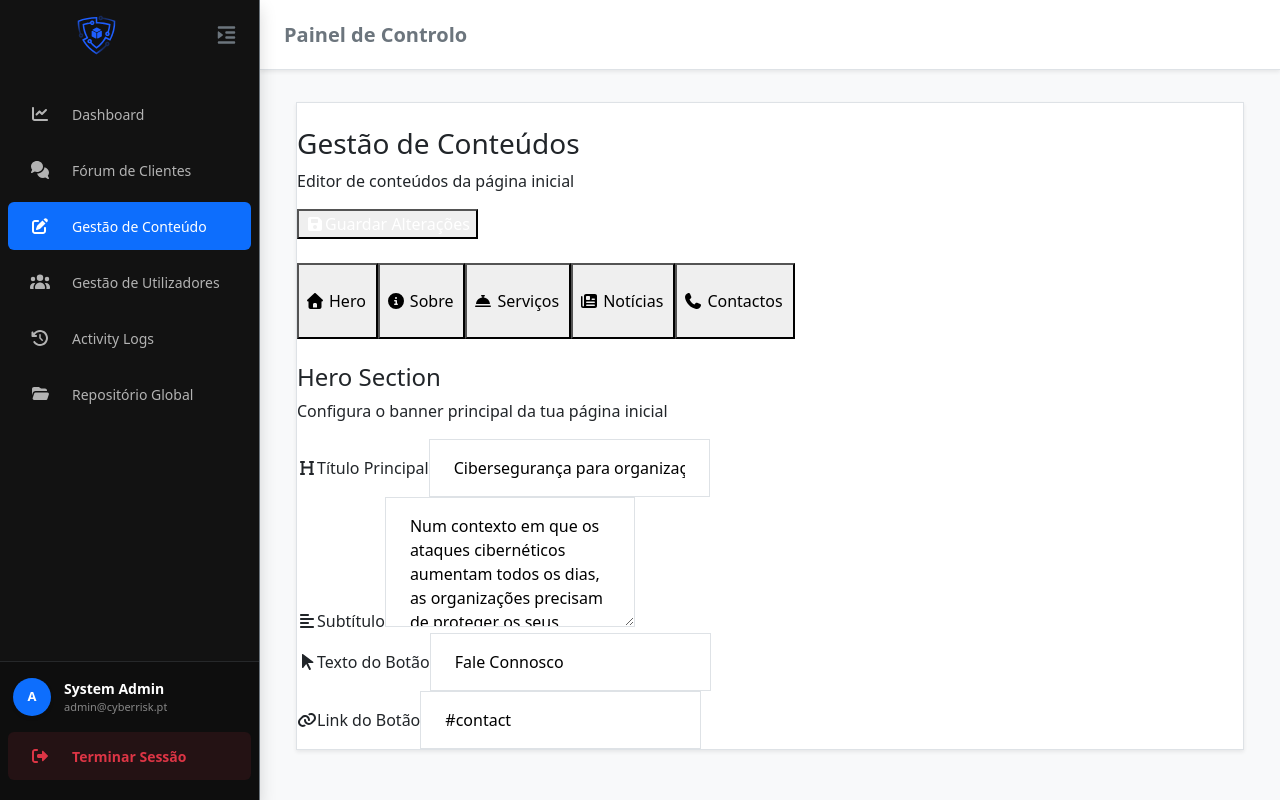
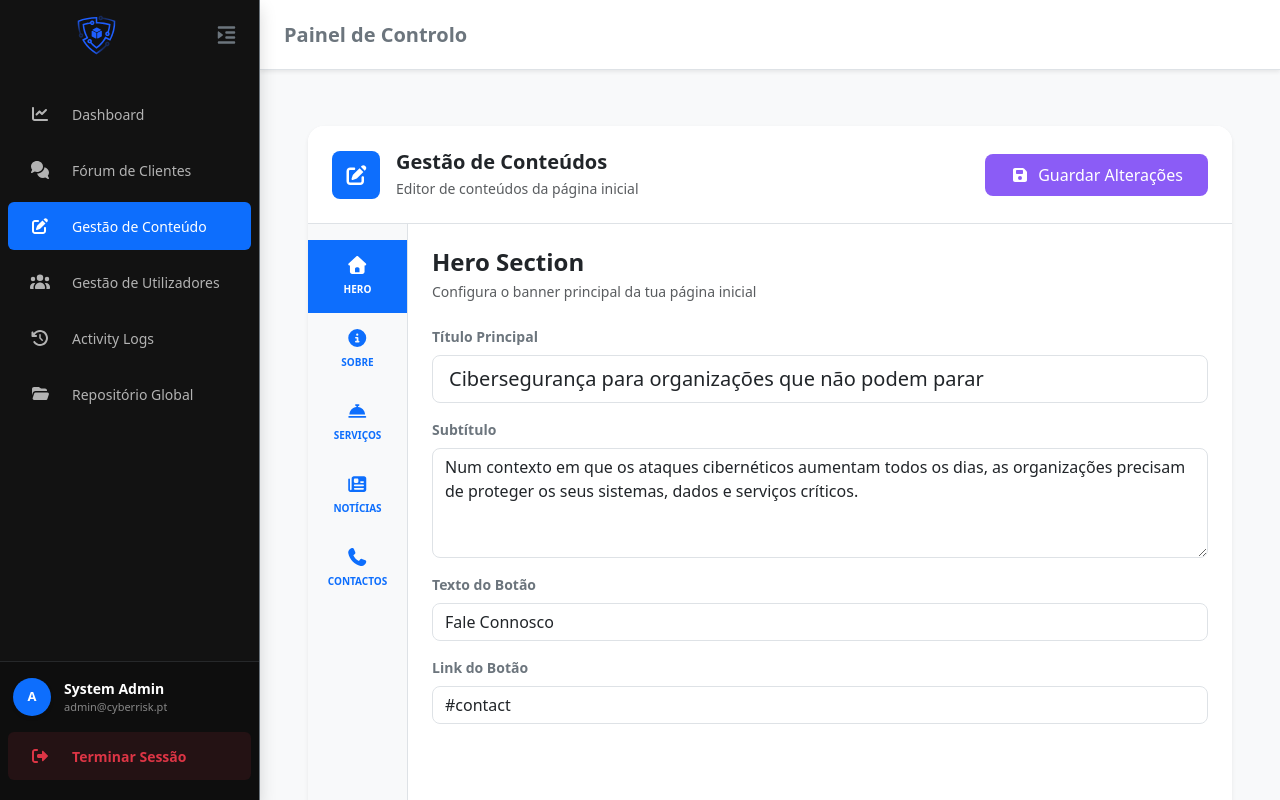
Before and after one commit to joelf011/CiberBoxSecur, a React app in the folder frontend/: page /admin/cms in a window 1280 px wide. Built offline with nearby package versions, Linux system fonts and the light colour scheme; the HTML template or start-up script is replaced by a standard one.

Commit message:
ContentManagement

```diff
--- a/frontend/src/pages/admin/GestaoConteudos.jsx
+++ b/frontend/src/pages/admin/GestaoConteudos.jsx
@@ -9,16 +9,14 @@ import {
   faNewspaper,
   faPhone
 } from '@fortawesome/free-solid-svg-icons';
-import Hero from './gestao/Hero';
-import About from './gestao/About';
-
+import Hero from './gestao/Hero.jsx';
+import About from './gestao/About.jsx';
+import Services from './gestao/Services.jsx';
+import News from './gestao/News.jsx';
+import Contacts from './gestao/Contacts.jsx';
 
 const GestaoConteudos = () => {
   const [activeTab, setActiveTab] = useState('hero');
-
-  // Cores do tema (Roxo do AdminPanel)
-  const purpleClass = "text-purple-600";
-  const bgPurpleClass = "bg-purple-600";
 
   const menuItems = [
     { id: 'hero', label: 'Hero', icon: faHome },
@@ -29,67 +27,62 @@ const GestaoConteudos = () => {
   ];
 
   return (
-    <div className="max-w-6xl mx-auto">
-      <div className="bg-white rounded-2xl shadow-sm border border-slate-200 overflow-hidden">
+    <div className="container-fluid my-4">
+      <div className="card shadow-sm border-0 rounded-4 overflow-hidden">
 
         {/* Header Interno */}
-        <div className="p-6 border-b border-slate-100 flex justify-between items-center">
-          <div className="flex items-center gap-4">
-            <div className={`w-12 h-12 rounded-xl text-white flex items-center justify-center ${bgPurpleClass}`}>
+        <div className="card-header bg-white border-bottom p-4 d-flex justify-content-between align-items-center flex-wrap gap-3">
+          <div className="d-flex align-items-center gap-3">
+            <div className="rounded-3 bg-primary text-white d-flex align-items-center justify-content-center" style={{ width: '48px', height: '48px', backgroundColor: 'rgb(139, 92, 246)' }}>
               <FontAwesomeIcon icon={faEdit} size="lg" />
             </div>
             <div>
-              <h3 className="text-xl font-bold text-slate-800">Gestão de Conteúdos</h3>
-              <p className="text-sm text-slate-500">Editor de conteúdos da página inicial</p>
+              <h3 className="h5 fw-bold text-dark mb-1">Gestão de Conteúdos</h3>
+              <p className="text-muted small mb-0">Editor de conteúdos da página inicial</p>
             </div>
           </div>
 
-          <button className={`flex items-center gap-2 px-6 py-2.5 rounded-xl text-white font-medium transition-transform hover:scale-105 ${bgPurpleClass}`}>
+          <button className="btn text-white px-4 py-2 rounded-3 d-flex align-items-center gap-2" style={{ backgroundColor: 'rgb(139, 92, 246)' }}>
             <FontAwesomeIcon icon={faSave} />
             Guardar Alterações
           </button>
         </div>
 
-        <div className="flex min-h-[600px]">
-          {/* Sidebar de Navegação Local */}
-          <div className="w-24 border-r border-slate-100 bg-slate-50/50 flex flex-col py-4">
-            {menuItems.map((item) => (
-              <button
-                key={item.id}
-                onClick={() => setActiveTab(item.id)}
-                className={`flex flex-col items-center gap-2 py-4 transition-all relative ${
-                  activeTab === item.id ? purpleClass : 'text-slate-400 hover:text-slate-600'
-                }`}
-              >
-                {/* Indicador Lateral */}
-                {activeTab === item.id && (
-                  <div className={`absolute left-0 top-2 bottom-2 w-1 rounded-r-full ${bgPurpleClass}`} />
-                )}
+        {/* Corpo Principal: Sidebar + Conteúdo */}
+        <div className="d-flex" style={{ minHeight: '600px' }}>
 
-                <FontAwesomeIcon icon={item.icon} className="text-xl" />
-                <span className="text-[10px] font-bold uppercase tracking-wider text-center px-1">
+          {/* Sidebar Lateral Esquerda */}
+          <div className="bg-light border-end d-flex flex-column pt-3" style={{ width: '100px' }}>
+            {menuItems.map((item) => {
+              const isActive = activeTab === item.id;
+              return (
+                <button
+                  key={item.id}
+                  onClick={() => setActiveTab(item.id)}
+                  className={`btn border-0 rounded-0 py-3 d-flex flex-column align-items-center gap-2 text-uppercase fw-bold style-none shadow-none`}
+                  style={{
+                    fontSize: '10px',
+                    color: isActive ? '#ffffff' : '#0d6efd',
+                    backgroundColor: isActive ? '#0d6efd' : 'transparent',
+                    borderLeft: isActive ? '4px solid #0d6efd' : 'none'
+                  }}
+                >
+                  <FontAwesomeIcon icon={item.icon} style={{ fontSize: '18px' }} />
                   {item.label}
-                </span>
-
-                {/* Fundo da aba ativa (Bolha) */}
-                {activeTab === item.id && (
-                   <div className="absolute inset-0 bg-purple-50 -z-10 mx-2 rounded-xl" />
-                )}
-              </button>
-            ))}
+                </button>
+              );
+            })}
           </div>
 
-          {/* Área do Formulário */}
-          <div className="flex-1 p-10 bg-white">
-            {activeTab === 'hero' && <Hero/>}
-            {activeTab === 'sobre' && <About/>}
-            {activeTab === 'servicos' && (
-              <div className="flex flex-col items-center justify-center h-full text-slate-400 gap-4 italic">
-                <FontAwesomeIcon icon={faConciergeBell} size="3x" className="opacity-20" />
-                <p>Editor de Serviços em breve...</p>
-              </div>
-            )}
+          {/* Área Direita do Conteúdo */}
+          <div className="flex-grow-1 p-4 bg-white">
+            {activeTab === 'hero' && <Hero />}
+            {activeTab === 'sobre' && <About />}
+            {activeTab === 'servicos' && <Services />}
+            {activeTab === 'noticias' && <News />}
+            {activeTab === 'contactos' && <Contacts />}
           </div>
+
         </div>
       </div>
     </div>
--- a/frontend/src/pages/admin/gestao/About.jsx
+++ b/frontend/src/pages/admin/gestao/About.jsx
@@ -1,45 +1,20 @@
- import React from 'react';
-import { FontAwesomeIcon } from '@fortawesome/react-fontawesome';
-import { faAddressCard, faQuoteLeft, faImage } from '@fortawesome/free-solid-svg-icons';
+import React from 'react';
 
 const About = () => {
   return (
-    <div className="space-y-8 animate-in fade-in slide-in-from-bottom-4 duration-500">
-      <div>
-        <h4 className="text-2xl font-bold text-slate-800">Sobre Nós</h4>
-        <p className="text-slate-500">Gere a apresentação e história da tua organização</p>
+    <div className="w-100">
+      <div className="mb-4">
+        <h4 className="fw-bold text-dark mb-1">Sobre Nós</h4>
+        <p className="text-muted small">Gere a apresentação e história da tua organização</p>
       </div>
 
-      <div className="space-y-6">
-        <div className="grid gap-2">
-          <label className="text-sm font-bold text-slate-700 flex items-center gap-2 ml-1">
-            <FontAwesomeIcon icon={faAddressCard} className="text-purple-500" />
-            Título da Secção
-          </label>
-          <input
-            type="text"
-            className="w-full px-4 py-3 rounded-xl border border-slate-200 bg-slate-50 focus:bg-white focus:ring-2 focus:ring-purple-500 outline-none transition-all"
-            defaultValue="Especialistas em Defesa Digital"
-          />
+      <div className="border border-2 border-dashed bg-light rounded-4 p-5 text-center d-flex flex-column align-items-center justify-content-center" style={{ minHeight: '250px' }}>
+        <div className="rounded-circle bg-white shadow-sm d-flex align-items-center justify-content-center fw-bold text-secondary mb-3" style={{ width: '40px', height: '40px' }}>
+          i
         </div>
-
-        <div className="grid gap-2">
-          <label className="text-sm font-bold text-slate-700 flex items-center gap-2 ml-1">
-            <FontAwesomeIcon icon={faQuoteLeft} className="text-purple-500" />
-            História / Missão
-          </label>
-          <textarea
-            rows={6}
-            className="w-full px-4 py-3 rounded-xl border border-slate-200 bg-slate-50 focus:bg-white focus:ring-2 focus:ring-purple-500 outline-none transition-all resize-none"
-            defaultValue="Fundada com o objetivo de tornar o ciberespaço um lugar mais seguro, a nossa equipa foca-se em fornecer soluções robustas para empresas..."
-          />
-        </div>
-
-        <div className="p-8 border-2 border-dashed border-slate-200 rounded-2xl flex flex-col items-center justify-center bg-slate-50 hover:bg-slate-100 transition-colors cursor-pointer">
-          <FontAwesomeIcon icon={faImage} className="text-slate-300 text-4xl mb-3" />
-          <p className="text-sm font-medium text-slate-600">Clica para alterar a imagem de destaque</p>
-          <p className="text-xs text-slate-400 mt-1">Recomendado: 800x600px (PNG/JPG)</p>
-        </div>
+        <p className="text-muted fw-medium small mb-0">
+          Os campos para a secção "Sobre" serão carregados aqui.
+        </p>
       </div>
     </div>
   );
--- /dev/null
+++ b/frontend/src/pages/admin/gestao/Contacts.jsx
@@ -0,0 +1,54 @@
+import React from 'react';
+
+const Contacts = () => {
+  return (
+    <div className="w-100">
+      <div className="mb-4">
+        <h4 className="fw-bold text-dark mb-1">Contactos</h4>
+        <p className="text-muted small">Informações de contacto da organização</p>
+      </div>
+
+      <div className="d-flex flex-column gap-3">
+
+        {/* Email Principal */}
+        <div className="form-group">
+          <label className="form-label fw-bold text-dark small mb-2 ms-1">
+            Email Principal
+          </label>
+          <input
+            type="email"
+            className="form-control rounded-3 p-3"
+            defaultValue="geral@cyberrisk.pt"
+          />
+        </div>
+
+        {/* Telefone */}
+        <div className="form-group">
+          <label className="form-label fw-bold text-dark small mb-2 ms-1">
+            Telefone
+          </label>
+          <input
+            type="text"
+            className="form-control rounded-3 p-3"
+            defaultValue="+351 210 000 000"
+          />
+        </div>
+
+        {/* Morada Sede */}
+        <div className="form-group">
+          <label className="form-label fw-bold text-dark small mb-2 ms-1">
+            Morada Sede
+          </label>
+          <input
+            type="text"
+            className="form-control rounded-3 p-3"
+            defaultValue="Av. da Liberdade 110, 1250-146 Lisboa"
+          />
+        </div>
+
+      </div>
+    </div>
+  );
+};
+
+export default Contacts;
--- a/frontend/src/pages/admin/gestao/Hero.jsx
+++ b/frontend/src/pages/admin/gestao/Hero.jsx
@@ -4,61 +4,63 @@ import { faHeading, faAlignLeft, faLink, faMousePointer } from '@fortawesome/fre
 
 const Hero = () => {
   return (
-    <div className="space-y-8 animate-in fade-in slide-in-from-bottom-4 duration-500">
-      <div>
-        <h4 className="text-2xl font-bold text-slate-800">Hero Section</h4>
-        <p className="text-slate-500">Configura o banner principal da tua página inicial</p>
+    <div className="w-100">
+      <div className="mb-4">
+        <h4 className="fw-bold text-dark mb-1">Hero Section</h4>
+        <p className="text-muted small">Configura o banner principal da tua página inicial</p>
       </div>
 
-      <div className="space-y-6">
-        <div className="grid gap-2">
-          <label className="text-sm font-bold text-slate-700 flex items-center gap-2 ml-1">
-            <FontAwesomeIcon icon={faHeading} className="text-purple-500" />
+      <div className="d-flex flex-column gap-3">
+
+        {/* Título Principal */}
+        <div className="form-group">
+          <label className="form-label fw-bold text-secondary small d-flex align-items-center gap-2 mb-2">
             Título Principal
           </label>
           <input
             type="text"
-            className="w-full px-4 py-3 rounded-xl border border-slate-200 bg-slate-50 focus:bg-white focus:ring-2 focus:ring-purple-500 outline-none transition-all"
+            className="form-control form-control-lg rounded-3"
             defaultValue="Cibersegurança para organizações que não podem parar"
           />
         </div>
 
-        <div className="grid gap-2">
-          <label className="text-sm font-bold text-slate-700 flex items-center gap-2 ml-1">
-            <FontAwesomeIcon icon={faAlignLeft} className="text-purple-500" />
+        {/* Subtítulo */}
+        <div className="form-group">
+          <label className="form-label fw-bold text-secondary small d-flex align-items-center gap-2 mb-2">
             Subtítulo
           </label>
           <textarea
             rows={4}
-            className="w-full px-4 py-3 rounded-xl border border-slate-200 bg-slate-50 focus:bg-white focus:ring-2 focus:ring-purple-500 outline-none transition-all resize-none"
+            className="form-control rounded-3"
+            type="text"
             defaultValue="Num contexto em que os ataques cibernéticos aumentam todos os dias, as organizações precisam de proteger os seus sistemas, dados e serviços críticos."
           />
         </div>
 
-        <div className="grid grid-cols-1 md:grid-cols-2 gap-6">
-          <div className="grid gap-2">
-            <label className="text-sm font-bold text-slate-700 flex items-center gap-2 ml-1">
-              <FontAwesomeIcon icon={faMousePointer} className="text-purple-500" />
+        {/* Texto do Botão */}
+        <div className="form-group">
+          <label className="form-label fw-bold text-secondary small d-flex align-items-center gap-2 mb-2">
             Texto do Botão
           </label>
           <input
             type="text"
-              className="w-full px-4 py-3 rounded-xl border border-slate-200 bg-slate-50 focus:bg-white focus:ring-2 focus:ring-purple-500 outline-none transition-all"
+            className="form-control rounded-3"
             defaultValue="Fale Connosco"
           />
         </div>
-          <div className="grid gap-2">
-            <label className="text-sm font-bold text-slate-700 flex items-center gap-2 ml-1">
-              <FontAwesomeIcon icon={faLink} className="text-purple-500" />
+
+        {/* Link do Botão */}
+        <div className="form-group">
+          <label className="form-label fw-bold text-secondary small d-flex align-items-center gap-2 mb-2">
             Link do Botão
           </label>
           <input
             type="text"
-              className="w-full px-4 py-3 rounded-xl border border-slate-200 bg-slate-50 focus:bg-white focus:ring-2 focus:ring-purple-500 outline-none transition-all"
+            className="form-control rounded-3"
             defaultValue="#contact"
           />
         </div>
-        </div>
+
       </div>
     </div>
   );
--- /dev/null
+++ b/frontend/src/pages/admin/gestao/News.jsx
@@ -0,0 +1,25 @@
+import React from 'react';
+import { FontAwesomeIcon } from '@fortawesome/react-fontawesome';
+import { faNewspaper } from '@fortawesome/free-solid-svg-icons';
+
+const News = () => {
+  return (
+    <div className="w-100">
+      <div className="mb-4">
+        <h4 className="fw-bold text-dark mb-1">Notícias e Artigos</h4>
+        <p className="text-muted small">Gestão do blog e atualidades</p>
+      </div>
+
+      <div className="border border-2 border-dashed bg-light rounded-4 p-5 text-center d-flex flex-column align-items-center justify-content-center" style={{ minHeight: '300px' }}>
+        <div className="text-secondary opacity-50 mb-3" style={{ fontSize: '48px' }}>
+          <FontAwesomeIcon icon={faNewspaper} />
+        </div>
+        <p className="text-muted fw-medium small mb-0" style={{ maxWidth: '350px' }}>
+          A listagem e edição de notícias ficará disponível aqui.
+        </p>
+      </div>
+    </div>
+  );
+};
+
+export default News;
--- /dev/null
+++ b/frontend/src/pages/admin/gestao/Services.jsx
@@ -0,0 +1,53 @@
+import React from 'react';
+
+const Services = () => {
+  return (
+    <div className="w-100">
+      <div className="mb-4">
+        <h4 className="fw-bold text-dark mb-1">Serviços</h4>
+        <p className="text-muted small">Gestão das áreas de atuação ('Como ajudamos')</p>
+      </div>
+
+      <div className="d-flex flex-column gap-3 mb-4">
+
+        {/* Card 1 */}
+        <div className="card bg-light p-4 border rounded-4">
+          <input
+            type="text"
+            className="form-control fw-bold border-0 bg-white mb-3 p-3 rounded-3"
+            defaultValue="Implementação da Diretiva NIS2"
+          />
+          <textarea
+            rows={2}
+            className="form-control border-0 bg-white p-3 rounded-3"
+            style={{ resize: 'none' }}
+            defaultValue="Análise de enquadramento da entidade. Avaliação de maturidade de cibersegurança."
+          />
+        </div>
+
+        {/* Card 2 */}
+        <div className="card bg-light p-4 border rounded-4">
+          <input
+            type="text"
+            className="form-control fw-bold border-0 bg-white mb-3 p-3 rounded-3"
+            defaultValue="Auditorias de Cibersegurança"
+          />
+          <textarea
+            rows={2}
+            className="form-control border-0 bg-white p-3 rounded-3"
+            style={{ resize: 'none' }}
+            defaultValue="Análise de vulnerabilidades. Revisão da arquitetura de segurança."
+          />
+        </div>
+
+      </div>
+
+      {/* Botão lilás idêntico ao Figma */}
+      <button className="btn fw-bold d-flex align-items-center gap-2 rounded-3 border-0" style={{ backgroundColor: '#f3e8ff', color: '#9333ea' }}>
+        + Adicionar Serviço
+      </button>
+    </div>
+  );
+};
+
+export default Services;
```
Lines whose indentation alone changed are shown as unchanged.
